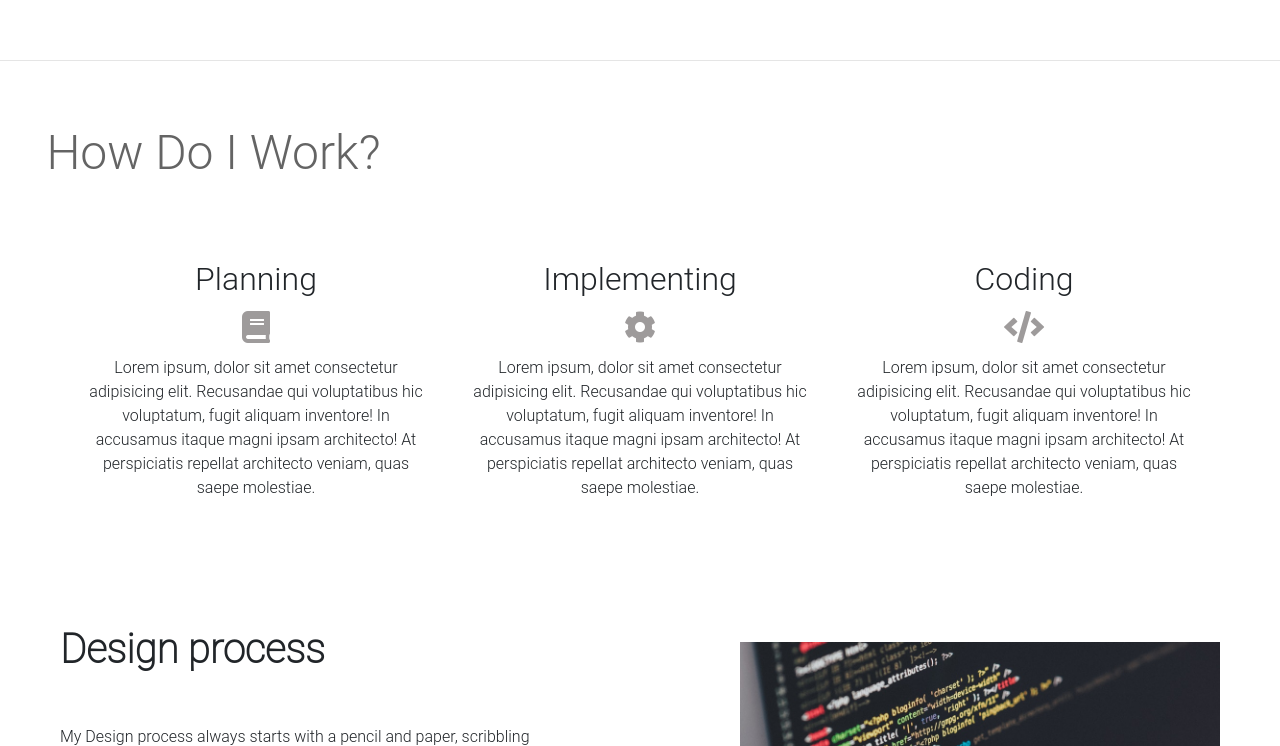
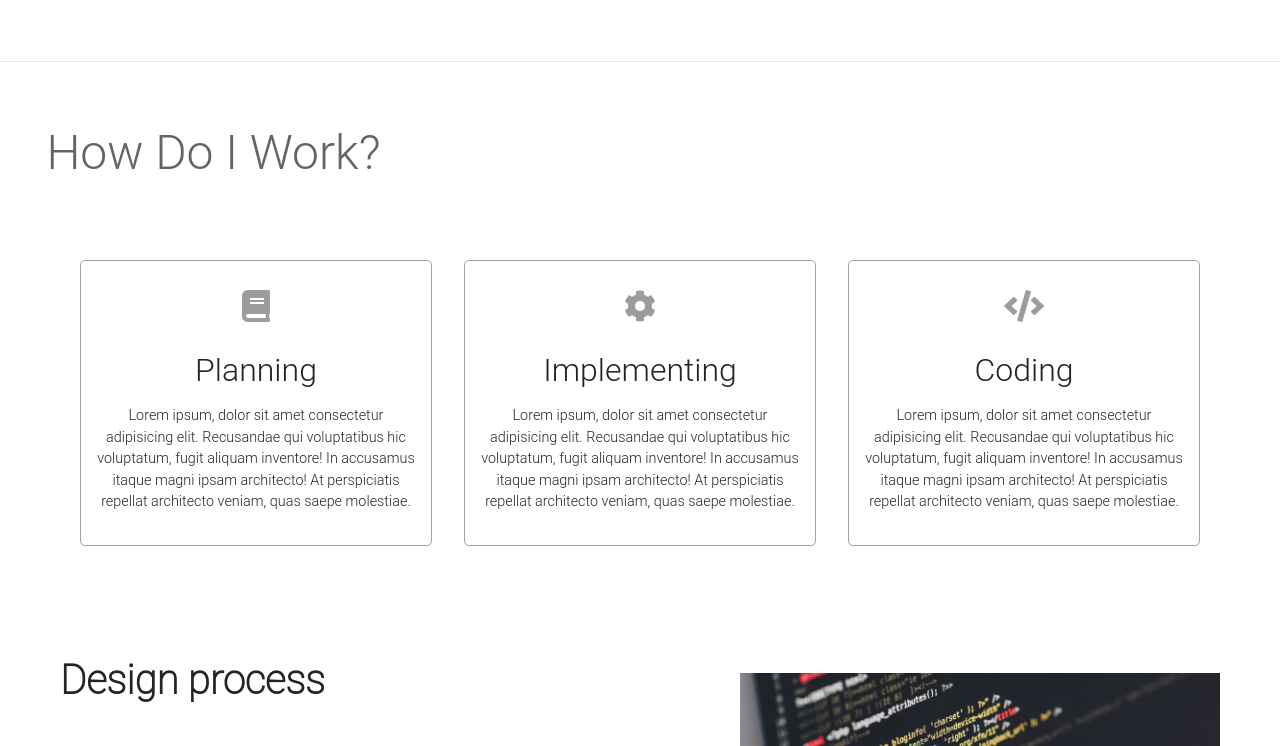
Before and after one commit to rojerthat07/Portfolio-Site, a plain HTML site: page build/index.html in a window 1280 px wide. Shown: the part 1809-2555 px from the top of the page. Drawn offline with nearby package versions, Linux system fonts and the light colour scheme; a script that the page names is missing.

Commit message:
how do i word

```diff
--- a/build/index.html
+++ b/build/index.html
@@ -400,20 +400,23 @@
   <!--Development Process-->
   <h1 class="sections__heading">How Do I Work?</h1>
   <div class="three__column">
-    <div class="column">
+    <div class="column column--border">
+      <i class="fas fa-book"></i>
       <h1>Planning</h1>
-      <i class="fas fa-book"></i>
-      <p>Lorem ipsum, dolor sit amet consectetur adipisicing elit. Recusandae qui voluptatibus hic voluptatum, fugit aliquam inventore! In accusamus itaque magni ipsam architecto! At perspiciatis repellat architecto veniam, quas saepe molestiae.</p>
+
+      <p class="column__text">Lorem ipsum, dolor sit amet consectetur adipisicing elit. Recusandae qui voluptatibus hic voluptatum, fugit aliquam inventore! In accusamus itaque magni ipsam architecto! At perspiciatis repellat architecto veniam, quas saepe molestiae.</p>
     </div>
-    <div class="column">
+    <div class="column column--border">
+      <i class="fas fa-cog"></i>
       <h1>Implementing</h1>
-      <i class="fas fa-cog"></i>
-      <p>Lorem ipsum, dolor sit amet consectetur adipisicing elit. Recusandae qui voluptatibus hic voluptatum, fugit aliquam inventore! In accusamus itaque magni ipsam architecto! At perspiciatis repellat architecto veniam, quas saepe molestiae.</p>
+
+      <p class="column__text">Lorem ipsum, dolor sit amet consectetur adipisicing elit. Recusandae qui voluptatibus hic voluptatum, fugit aliquam inventore! In accusamus itaque magni ipsam architecto! At perspiciatis repellat architecto veniam, quas saepe molestiae.</p>
     </div>
-    <div class="column">
+    <div class="column column--border">
+      <i class="fas fa-code"></i>
       <h1>Coding</h1>
-      <i class="fas fa-code"></i>
-      <p>Lorem ipsum, dolor sit amet consectetur adipisicing elit. Recusandae qui voluptatibus hic voluptatum, fugit aliquam inventore! In accusamus itaque magni ipsam architecto! At perspiciatis repellat architecto veniam, quas saepe molestiae.</p>
+
+      <p class="column__text">Lorem ipsum, dolor sit amet consectetur adipisicing elit. Recusandae qui voluptatibus hic voluptatum, fugit aliquam inventore! In accusamus itaque magni ipsam architecto! At perspiciatis repellat architecto veniam, quas saepe molestiae.</p>
     </div>
   </div>
 
--- a/src/styles/4-modules/_section.scss
+++ b/src/styles/4-modules/_section.scss
@@ -24,8 +24,21 @@
     display: grid;
     text-align: center;
     grid-template-columns: 1fr 1fr 1fr;
+    .column--border{
+        border:1px solid rgb(161, 161, 161);
+        border-radius: 5px;
+        &:hover{
+            border-bottom: 3px solid rgb(58, 235, 241);
+        }
+    }
     .column {
         margin:1em;
+        padding:1em;
+
+        .column__text{
+            font-size: .9em;
+        }
+
         .column__paragraph {
             font-size: 1.9em;
             font-family: font("font1");
@@ -48,6 +61,7 @@
         }
         h1{
                 margin:0;
+                padding:.5em;
         }
         i{
             color:rgb(158, 155, 155);
```
Also changed, not shown: build/styles/main.min.css, 1 other file.
